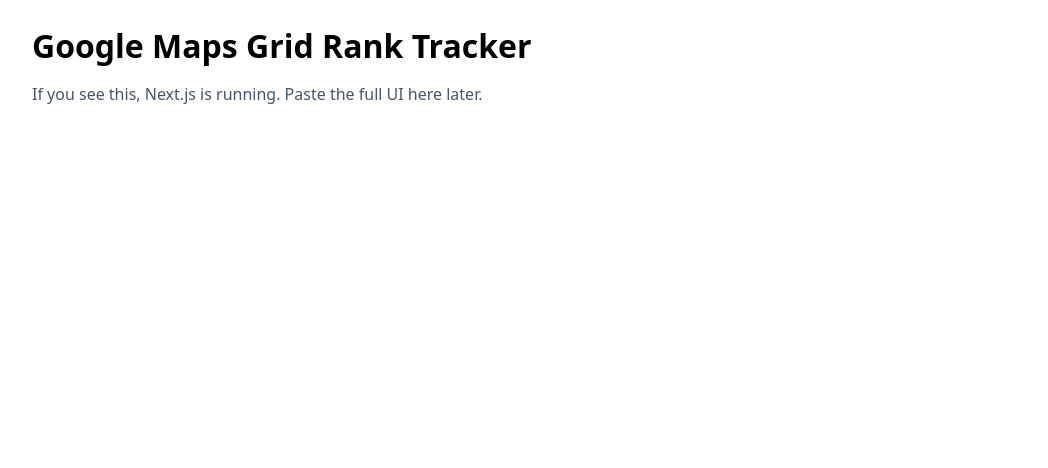
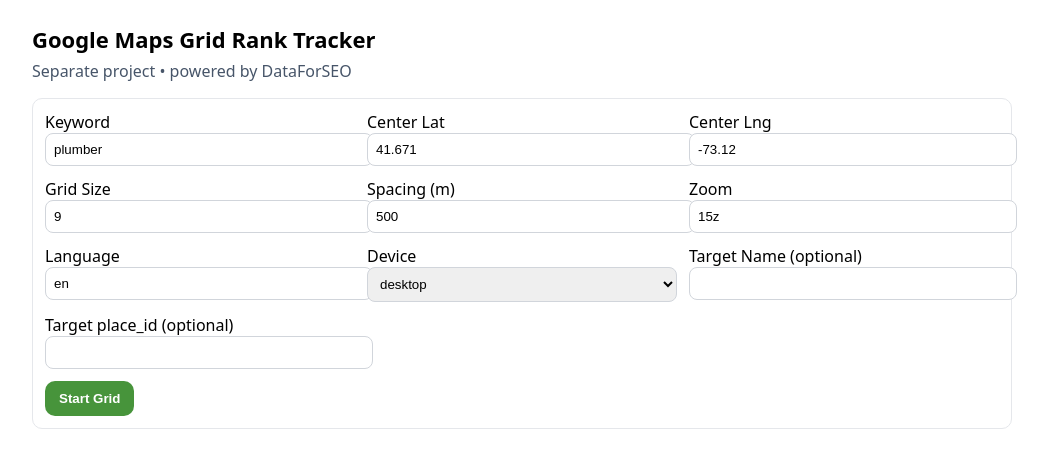
Before and after one commit to j2hdigital/maps-grid-tracker, a Next.js app: page / in a window 1280 px wide. Shown: the top 468 px of the page, without its empty margins (118-1166 px from the left). Built offline with nearby package versions, Linux system fonts and the light colour scheme.

Commit message:
Update index.js

```diff
--- a/pages/index.js
+++ b/pages/index.js
@@ -1,8 +1,161 @@
+// pages/index.js
+import { useState, useMemo, useEffect } from "react";
+
 export default function Home() {
+  const [keyword, setKeyword] = useState("plumber");
+  const [centerLat, setCenterLat] = useState(41.671);
+  const [centerLng, setCenterLng] = useState(-73.12);
+  const [gridSize, setGridSize] = useState(9);       // odd: 5/7/9
+  const [spacingM, setSpacingM] = useState(500);     // meters
+  const [zoom, setZoom] = useState("15z");
+  const [language, setLanguage] = useState("en");
+  const [device, setDevice] = useState("desktop");
+  const [targetName, setTargetName] = useState("");   // optional
+  const [targetPlace, setTargetPlace] = useState(""); // optional
+
+  const [cells, setCells] = useState([]);
+  const [ids, setIds] = useState([]);
+  const [ranks, setRanks] = useState({});
+  const [loading, setLoading] = useState(false);
+  const [progress, setProgress] = useState({ done: 0, total: 0 });
+
+  const gridTemplate = useMemo(() => `repeat(${gridSize}, minmax(34px, 1fr))`, [gridSize]);
+  const field = { width: "100%", padding: 8, border: "1px solid #d1d5db", borderRadius: 8 };
+
+  function colorFor(rank) {
+    if (rank === "pending") return "#cbd5e1"; // slate-300
+    if (rank == null) return "#9ca3af";       // gray-400
+    if (rank <= 3) return "#22c55e";          // green-500
+    if (rank <= 10) return "#eab308";         // yellow-500
+    if (rank <= 20) return "#f97316";         // orange-500
+    return "#ef4444";                          // red-500
+  }
+
+  async function startGrid(e) {
+    e?.preventDefault?.();
+    setLoading(true);
+    setCells([]); setIds([]); setRanks({}); setProgress({ done: 0, total: 0 });
+
+    const r = await fetch("/api/maps-grid/start", {
+      method: "POST",
+      headers: { "Content-Type": "application/json" },
+      body: JSON.stringify({
+        keyword,
+        centerLat: Number(centerLat),
+        centerLng: Number(centerLng),
+        gridSize: Number(gridSize),
+        spacingM: Number(spacingM),
+        language_code: language,
+        device,
+        zoom
+      })
+    });
+    const j = await r.json();
+    if (!r.ok || !j.ok) {
+      alert("Start failed: " + (j.error || r.statusText));
+      setLoading(false);
+      return;
+    }
+    setCells(j.cells || []);
+    setIds(j.ids || []);
+    setRanks(Object.fromEntries((j.ids || []).map(id => [id, "pending"])));
+    setProgress({ done: 0, total: (j.ids || []).length });
+  }
+
+  // Poll loop
+  useEffect(() => {
+    if (!ids.length) return;
+    let stop = false;
+
+    async function poll() {
+      if (stop) return;
+      const r = await fetch("/api/maps-grid/poll", {
+        method: "POST",
+        headers: { "Content-Type": "application/json" },
+        body: JSON.stringify({
+          ids,
+          target: {
+            place_id: targetPlace.trim() || undefined,
+            name: targetName.trim() || undefined
+          }
+        })
+      });
+      const j = await r.json();
+      if (!r.ok || !j.ok) {
+        setTimeout(poll, 2500);
+        return;
+      }
+
+      const next = { ...ranks };
+      let done = 0;
+      for (const row of j.results || []) {
+        if (row.status === "ok") next[row.id] = row.rank;
+        else if (row.status === "pending") next[row.id] = "pending";
+        else next[row.id] = null;
+      }
+      for (const id of ids) if (next[id] !== "pending") done++;
+      setRanks(next);
+      setProgress({ done, total: ids.length });
+
+      if (done < ids.length) setTimeout(poll, 2500);
+      else setLoading(false);
+    }
+    poll();
+    return () => { stop = true; };
+    // eslint-disable-next-line react-hooks/exhaustive-deps
+  }, [ids, targetName, targetPlace]);
+
+  const tiles = useMemo(() => {
+    if (!cells.length || !ids.length) return [];
+    return cells.map((cell, idx) => ({ ...cell, id: ids[idx], rank: ranks[ids[idx]] }));
+  }, [cells, ids, ranks]);
+
   return (
     <div style={{ maxWidth: 980, margin: "24px auto", padding: "0 12px", fontFamily: "system-ui,-apple-system,Segoe UI,Roboto,Helvetica,Arial" }}>
-      <h1 style={{ margin: 0 }}>Google Maps Grid Rank Tracker</h1>
-      <p style={{ color: "#475569" }}>If you see this, Next.js is running. Paste the full UI here later.</p>
+      <h1 style={{ margin: 0, fontSize: 22 }}>Google Maps Grid Rank Tracker</h1>
+      <p style={{ marginTop: 6, color: "#475569" }}>Separate project • powered by DataForSEO</p>
+
+      <form onSubmit={startGrid} style={{ display: "grid", gridTemplateColumns: "repeat(3, 1fr)", gap: 12, border: "1px solid #e5e7eb", borderRadius: 10, padding: 12, marginTop: 10 }}>
+        <div><label>Keyword</label><input value={keyword} onChange={e=>setKeyword(e.target.value)} style={field} /></div>
+        <div><label>Center Lat</label><input value={centerLat} onChange={e=>setCenterLat(e.target.value)} style={field} /></div>
+        <div><label>Center Lng</label><input value={centerLng} onChange={e=>setCenterLng(e.target.value)} style={field} /></div>
+        <div><label>Grid Size</label><input type="number" min="3" step="2" value={gridSize} onChange={e=>setGridSize(e.target.value)} style={field} /></div>
+        <div><label>Spacing (m)</label><input type="number" min="100" step="50" value={spacingM} onChange={e=>setSpacingM(e.target.value)} style={field} /></div>
+        <div><label>Zoom</label><input value={zoom} onChange={e=>setZoom(e.target.value)} style={field} /></div>
+        <div><label>Language</label><input value={language} onChange={e=>setLanguage(e.target.value)} style={field} /></div>
+        <div><label>Device</label>
+          <select value={device} onChange={e=>setDevice(e.target.value)} style={field}>
+            <option value="desktop">desktop</option>
+            <option value="mobile">mobile</option>
+          </select>
+        </div>
+        <div><label>Target Name (optional)</label><input value={targetName} onChange={e=>setTargetName(e.target.value)} style={field} /></div>
+        <div><label>Target place_id (optional)</label><input value={targetPlace} onChange={e=>setTargetPlace(e.target.value)} style={field} /></div>
+        <div style={{ gridColumn: "1 / -1", display: "flex", gap: 8, alignItems: "center" }}>
+          <button type="submit" disabled={loading} style={{ background:"#47943b", color:"#fff", border:0, borderRadius:10, padding:"10px 14px", cursor:"pointer", fontWeight:700 }}>
+            {loading ? "Working…" : "Start Grid"}
+          </button>
+          <span style={{ fontSize:13, color:"#475569" }}>
+            {progress.total ? `Progress: ${progress.done}/${progress.total}` : null}
+          </span>
+        </div>
+      </form>
+
+      <div style={{ marginTop: 16, display:"grid", gridTemplateColumns: gridTemplate, gap: 6, alignItems:"center", justifyItems:"center" }}>
+        {tiles.map((t, i) => (
+          <div key={t.id || i}
+            title={`(${t.row+1},${t.col+1})  ${t.lat},${t.lng}  rank: ${t.rank ?? "—"}`}
+            style={{
+              width:36, height:36, borderRadius:6,
+              background: colorFor(t.rank), color:"#111", fontSize:12,
+              display:"flex", alignItems:"center", justifyContent:"center",
+              border:"1px solid rgba(0,0,0,0.08)"
+            }}
+          >
+            {t.rank === "pending" ? "…" : (t.rank ?? "—")}
+          </div>
+        ))}
+      </div>
     </div>
   );
 }
```
